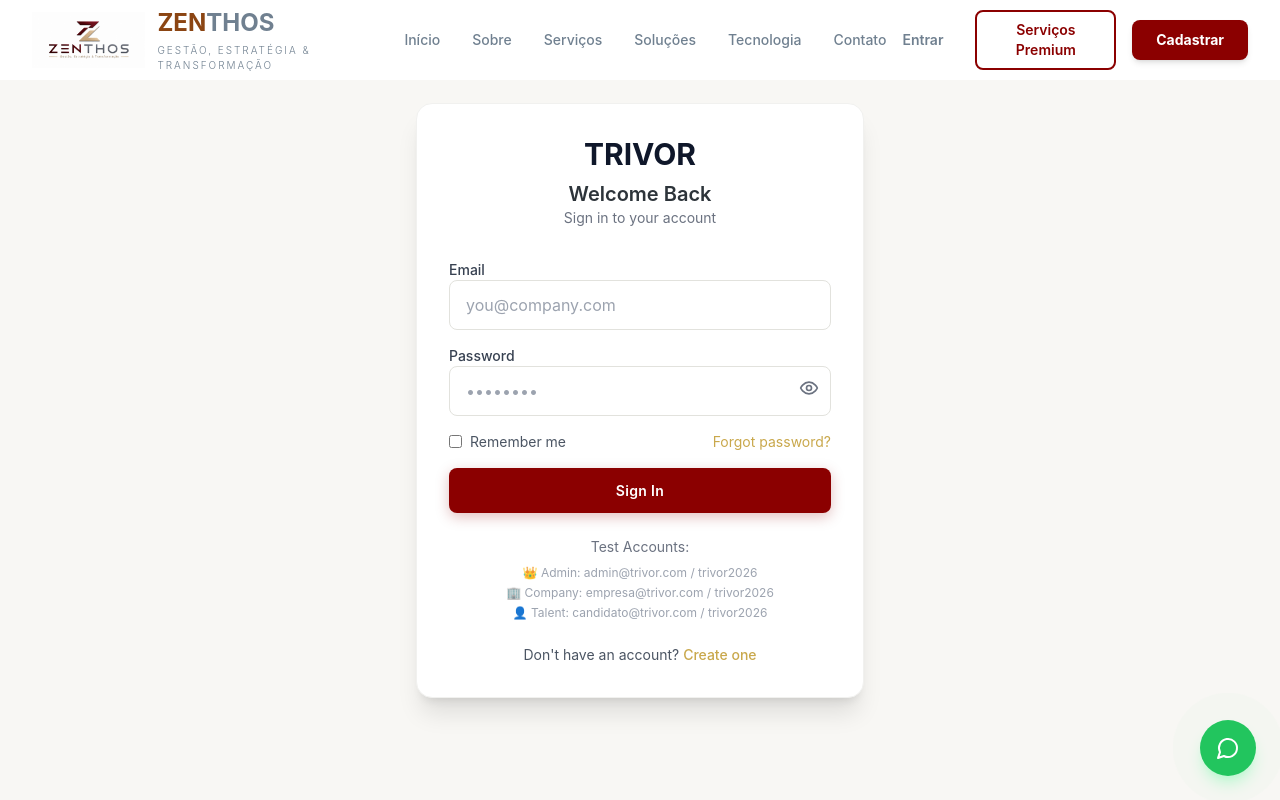
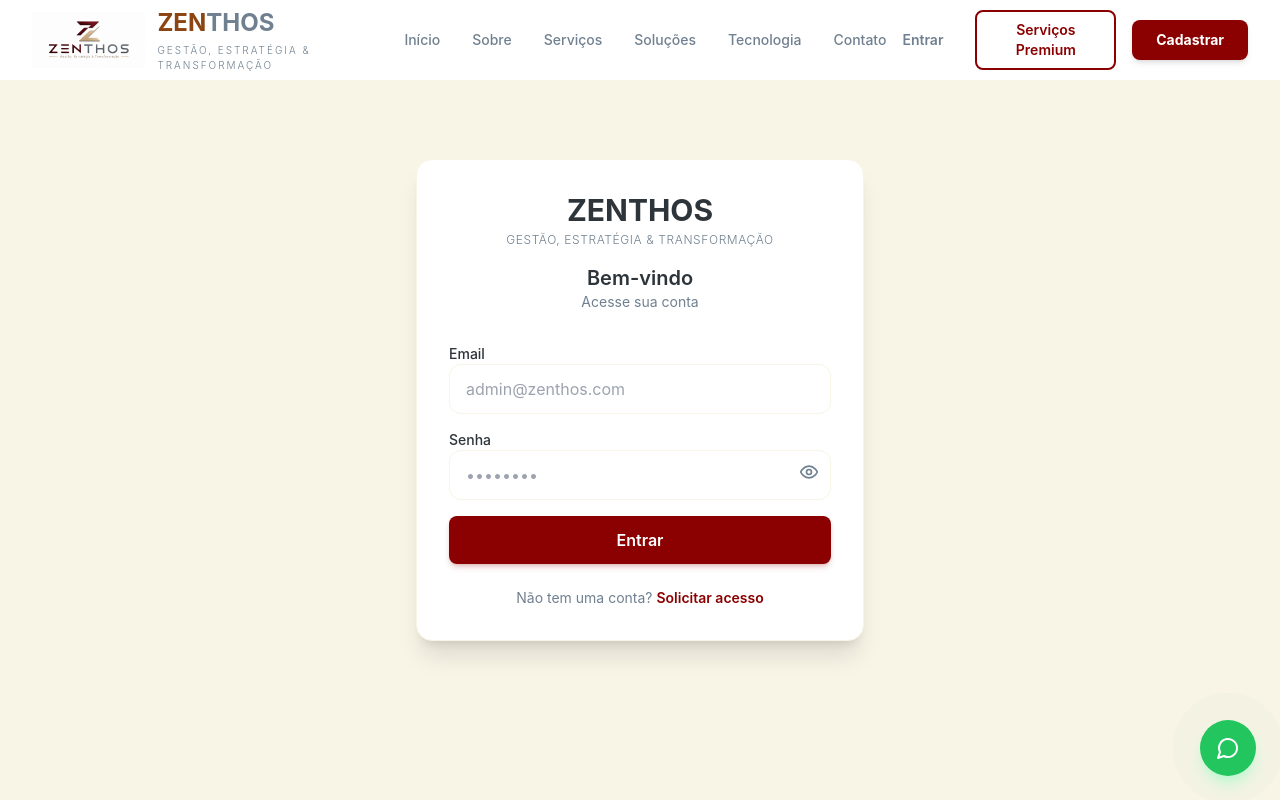
Before and after one commit to trivoroficial/consult_recruit, a Next.js app: page /login in a window 1280 px wide. Shown: the top 800 px of the page. Built offline with nearby package versions, Linux system fonts and the light colour scheme.

Commit message:
Refactor login page with simulated authentication
Updated the login page with new styling and simulated login functionality. Removed authentication logic and added hardcoded credentials for testing.

```diff
--- a/src/app/(auth)/login/page.tsx
+++ b/src/app/(auth)/login/page.tsx
@@ -4,7 +4,6 @@ import { useState } from 'react'
 import { useRouter } from 'next/navigation'
 import Link from 'next/link'
 import { Eye, EyeOff } from 'lucide-react'
-import { autenticar } from '@/lib/auth'
 
 export default function Login() {
   const router = useRouter()
@@ -19,51 +18,24 @@ export default function Login() {
     setLoading(true)
     setErro('')
 
-    const result = autenticar(email, password)
-
-    if (!result.success || !result.user) {
-      setErro(result.error || 'Erro ao fazer login')
+    // SIMULAÇÃO DE LOGIN
+    if (email === 'admin@zenthos.com' && password === 'admin123') {
+      router.push('/admin/dashboard')
+    } else {
+      setErro('Email ou senha inválidos')
       setLoading(false)
-      return
-    }
-
-    const user = result.user
-
-    // 1. Salvar no localStorage (para os sidebars)
-    localStorage.setItem('trivor_user', JSON.stringify(user))
-    localStorage.setItem('trivor_role', user.role)
-
-    // 2. Salvar em cookie (para o middleware proteger as rotas)
-    const cookieData = JSON.stringify(user)
-    document.cookie = `trivor_user=${encodeURIComponent(cookieData)}; path=/; max-age=604800`
-    document.cookie = `trivor_role=${user.role}; path=/; max-age=604800`
-
-    setLoading(false)
-
-    // 3. Redirecionar conforme o perfil
-    switch (user.role) {
-      case 'admin':
-        router.push('/admin/dashboard')
-        break
-      case 'empresa':
-        router.push('/empresa/dashboard')
-        break
-      case 'candidato':
-        router.push('/candidato/dashboard')
-        break
-      default:
-        router.push('/')
     }
   }
 
   return (
-    <div className="min-h-screen flex items-center justify-center bg-[#F8F7F4] px-4">
+    <div className="min-h-screen flex items-center justify-center bg-[#F8F4E6] px-4">
       <div className="w-full max-w-md">
-        <div className="bg-white rounded-2xl shadow-xl p-8 border border-[#F1F1EF]">
+        <div className="bg-white rounded-2xl shadow-xl p-8 border border-[#F8F4E6]">
           <div className="text-center">
-            <h1 className="text-3xl font-bold text-[#0F172A]">TRIVOR</h1>
-            <h2 className="mt-2 text-xl font-semibold">Welcome Back</h2>
-            <p className="text-gray-500 text-sm">Sign in to your account</p>
+            <h1 className="text-3xl font-bold text-[#2D343A]">ZENTHOS</h1>
+            <p className="text-xs font-light text-[#708090] tracking-wider uppercase mt-1">Gestão, Estratégia & Transformação</p>
+            <h2 className="mt-4 text-xl font-semibold text-[#2D343A]">Bem-vindo</h2>
+            <p className="text-sm text-[#708090]">Acesse sua conta</p>
           </div>
 
           {erro && (
@@ -74,31 +46,31 @@ export default function Login() {
 
           <form onSubmit={handleSubmit} className="mt-8 space-y-4">
             <div>
-              <label className="block text-sm font-medium text-gray-700">Email</label>
+              <label className="block text-sm font-medium text-[#2D343A]">Email</label>
               <input
                 type="email"
                 required
-                className="input-default"
+                className="w-full px-4 py-3 border border-[#F8F4E6] rounded-xl focus:border-[#8B0000] focus:ring-2 focus:ring-[#8B0000]/20 outline-none transition"
                 value={email}
                 onChange={(e) => setEmail(e.target.value)}
-                placeholder="you@company.com"
+                placeholder="admin@zenthos.com"
               />
             </div>
 
             <div>
-              <label className="block text-sm font-medium text-gray-700">Password</label>
+              <label className="block text-sm font-medium text-[#2D343A]">Senha</label>
               <div className="relative">
                 <input
                   type={showPassword ? 'text' : 'password'}
                   required
-                  className="input-default pr-10"
+                  className="w-full px-4 py-3 border border-[#F8F4E6] rounded-xl focus:border-[#8B0000] focus:ring-2 focus:ring-[#8B0000]/20 outline-none transition pr-10"
                   value={password}
                   onChange={(e) => setPassword(e.target.value)}
                   placeholder="••••••••"
                 />
                 <button
                   type="button"
-                  className="absolute right-3 top-3 text-gray-500"
+                  className="absolute right-3 top-3 text-[#708090]"
                   onClick={() => setShowPassword(!showPassword)}
                 >
                   {showPassword ? <EyeOff className="h-5 w-5" /> : <Eye className="h-5 w-5" />}
@@ -106,37 +78,19 @@ export default function Login() {
               </div>
             </div>
 
-            <div className="flex items-center justify-between">
-              <label className="flex items-center gap-2 text-sm text-gray-600">
-                <input type="checkbox" /> Remember me
-              </label>
-              <Link href="/recuperar-senha" className="text-sm text-[#C9A84C] hover:text-[#B8963A]">
-                Forgot password?
-              </Link>
-            </div>
-
             <button
               type="submit"
               disabled={loading}
-              className="btn-primary btn-full"
+              className="w-full py-3 text-white bg-[#8B0000] rounded-lg hover:bg-[#700000] transition font-semibold shadow-md shadow-[#8B0000]/20"
             >
-              {loading ? 'Signing in...' : 'Sign In'}
+              {loading ? 'Entrando...' : 'Entrar'}
             </button>
           </form>
 
-          <div className="mt-6 text-center">
-            <p className="text-sm text-gray-500">Test Accounts:</p>
-            <div className="mt-2 text-xs text-gray-400 space-y-1">
-              <p>👑 Admin: admin@trivor.com / trivor2026</p>
-              <p>🏢 Company: empresa@trivor.com / trivor2026</p>
-              <p>👤 Talent: candidato@trivor.com / trivor2026</p>
-            </div>
-          </div>
-
-          <p className="mt-6 text-center text-sm text-gray-600">
-            Don't have an account?{' '}
-            <Link href="/cadastro" className="text-[#C9A84C] font-medium hover:text-[#B8963A]">
-              Create one
+          <p className="mt-6 text-center text-sm text-[#708090]">
+            Não tem uma conta?{' '}
+            <Link href="/cadastro" className="text-[#8B0000] font-semibold hover:text-[#E3C9A8] transition">
+              Solicitar acesso
             </Link>
           </p>
         </div>
```
